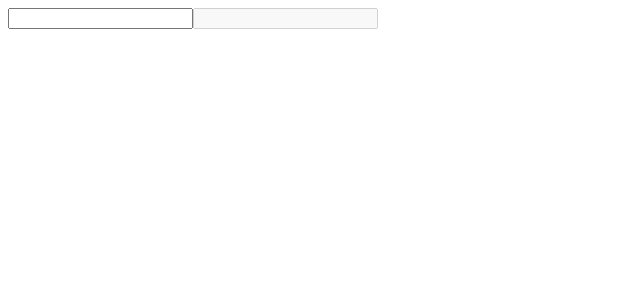
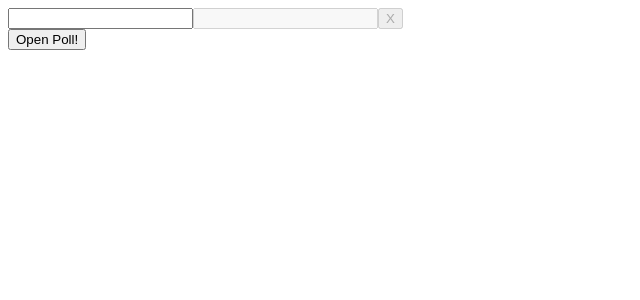
Before and after one commit to temlabs/poll-app-front-end, a React (Create React App) app: page / in a window 1280 px wide. Shown: the top 300 px of the page, without its empty margins (0-640 px from the left). Built offline with nearby package versions, Linux system fonts and the light colour scheme; the HTML template or start-up script is replaced by a standard one.

Commit message:
Added improved??? UI logic so that there is only ever a disabled trailing input

```diff
--- a/src/components/Option.tsx
+++ b/src/components/Option.tsx
@@ -2,10 +2,21 @@ import { OptionProps } from "../utils/interfaces";
 
 export default function Option(props: OptionProps): JSX.Element {
   return (
-    <input
-      disabled={!props.active}
-      onKeyPress={(e) => props.onKeyPressFunction(e.key, props.id)}
-      onChange={(e) => props.onChangeFunction(e.target.value, props)}
-    ></input>
+    <>
+      <input
+        disabled={!props.active}
+        onKeyUp={(e) => props.onKeyPressFunction(e, props)}
+        ref={props.focusRef}
+      ></input>
+
+      {props.hasButton && (
+        <button
+          disabled={!props.active}
+          onClick={() => props.onButtonClickFunction(props)}
+        >
+          X
+        </button>
+      )}
+    </>
   );
 }
--- a/src/components/OptionsController.tsx
+++ b/src/components/OptionsController.tsx
@@ -1,83 +1,119 @@
-import { useState } from "react";
+import { createRef, RefObject, useEffect, useState } from "react";
 import Option from "./Option";
 import { OptionProps } from "../utils/interfaces";
 export default function OptionsController(): JSX.Element {
+  const inputRef: RefObject<HTMLInputElement> = createRef<HTMLInputElement>();
+
   const intialOptions: OptionProps[] = [
     {
       onKeyPressFunction: onOptionKeyPress,
-      onChangeFunction: onOptionChange,
+      onButtonClickFunction: onButtonPress,
       active: true,
       id: 0,
       text: "",
     },
     {
       onKeyPressFunction: onOptionKeyPress,
-      onChangeFunction: onOptionChange,
+      onButtonClickFunction: onButtonPress,
       active: false,
       id: 1,
       text: "",
+      focusRef: inputRef,
     },
   ];
 
   const [options, setOptions] = useState<OptionProps[]>(intialOptions);
+  const [lastKeyPress, setLastKeyPress] = useState("");
 
-  function onOptionChange(optionValue: string, optionObject: OptionProps) {
+  function getNextId() {
+    const optionIds = options.map((o) => o.id);
+    const highestId = Math.max(...optionIds);
+    return highestId + 1;
+  }
+
+  function onOptionKeyPress(
+    event: React.KeyboardEvent,
+    optionObject: OptionProps
+  ) {
+    const keyPressed: string = event.key;
+    setLastKeyPress(keyPressed);
+    const inputText = (event.target as HTMLInputElement).value;
     const optionIndex = options.findIndex((o) => o.id === optionObject.id);
-    options[optionIndex].text = optionValue;
-    console.log(`Beginning of onChange func, length is: ${options.length}`);
-    const optionIsPenultimate: boolean = optionIndex === options.length - 2; // need a way to identify whether input is penultimate
-    if (optionValue.length > 0) {
-      if (optionIsPenultimate) {
-        console.log("A change in the penultimate option!");
-        // activate the input that's currently last
-        const newPenultimateObject: OptionProps = Object.assign(
-          options[optionIndex + 1],
-          { active: true }
-        );
-
-        // add a new disabled input to the end
-        const newUltimateOption: OptionProps = {
+    options[optionIndex].text = inputText;
+    if (keyPressed === "Enter" && inputText.length > 0) {
+      const newPenultimateOption = Object.assign(options[options.length - 1], {
+        active: true,
+      });
+      const newLastOption: OptionProps = {
         onKeyPressFunction: onOptionKeyPress,
-          onChangeFunction: onOptionChange,
+        onButtonClickFunction: onButtonPress,
         active: false,
-          id: optionIndex + 2,
+        id: getNextId(),
         text: "",
+        focusRef: inputRef,
       };
       setOptions((previousOptions) => [
         ...previousOptions.slice(0, -1),
-          newPenultimateObject,
-          newUltimateOption,
+        newPenultimateOption,
+        newLastOption,
       ]);
-      }
     } else {
-      // remove last, disable penultimate
-      const newOptions = options.slice(0, -1);
-      newOptions[newOptions.length - 1].active = false;
+      const replacementObject = Object.assign(options[optionIndex], {
+        text: inputText,
+      });
+      const newOptions: OptionProps[] = [...options];
+      newOptions[optionIndex] = replacementObject;
       setOptions(newOptions);
     }
   }
 
-  function onOptionKeyPress(keyPressed: string, optionId: number) {
-    //console.log(keyPressed,optionId)
+  function focus() {
+    if (inputRef.current && lastKeyPress === "Enter") {
+      inputRef.current.focus();
+    }
   }
 
-  console.log(
-    `At rerender of OptionsController, options length is: ${options.length}`,
-    { options }
+  function determineFocusRef(i: number) {
+    if (options.length < 3) {
+      return i === options.length - 1 ? inputRef : undefined;
+    } else {
+      return i === options.length - 2 ? inputRef : undefined;
+    }
+  }
+
+  function onButtonPress(optionObject: OptionProps) {
+    const newOptions = [...options];
+    const optionIndex = options.findIndex((o) => o.id === optionObject.id);
+    const firstHalf: OptionProps[] = newOptions.slice(0, optionIndex);
+    const secondHalf: OptionProps[] = newOptions.slice(optionIndex + 1);
+    const adjustedSecondHalf: OptionProps[] = secondHalf.map((o) =>
+      Object.assign(o, { id: o.id })
     );
+    setOptions(firstHalf.concat(adjustedSecondHalf));
+  }
+
+  useEffect(() => {
+    focus();
+  });
 
   return (
     <>
+      <section>
         {options.map((o, i) => (
+          <span key={o.id}>
             <Option
-          key={i}
               onKeyPressFunction={onOptionKeyPress}
-          onChangeFunction={onOptionChange}
+              onButtonClickFunction={onButtonPress}
               active={o.active}
               id={o.id}
               text={o.text}
+              hasButton={i === 0 ? false : true}
+              focusRef={determineFocusRef(i)}
             />
+          </span>
         ))}
+      </section>
+      <button>Open Poll!</button>
     </>
   );
 }
```
Also changed, not shown: src/utils/interfaces.ts (+9 -2 lines). Lines whose indentation alone changed are shown as unchanged.
